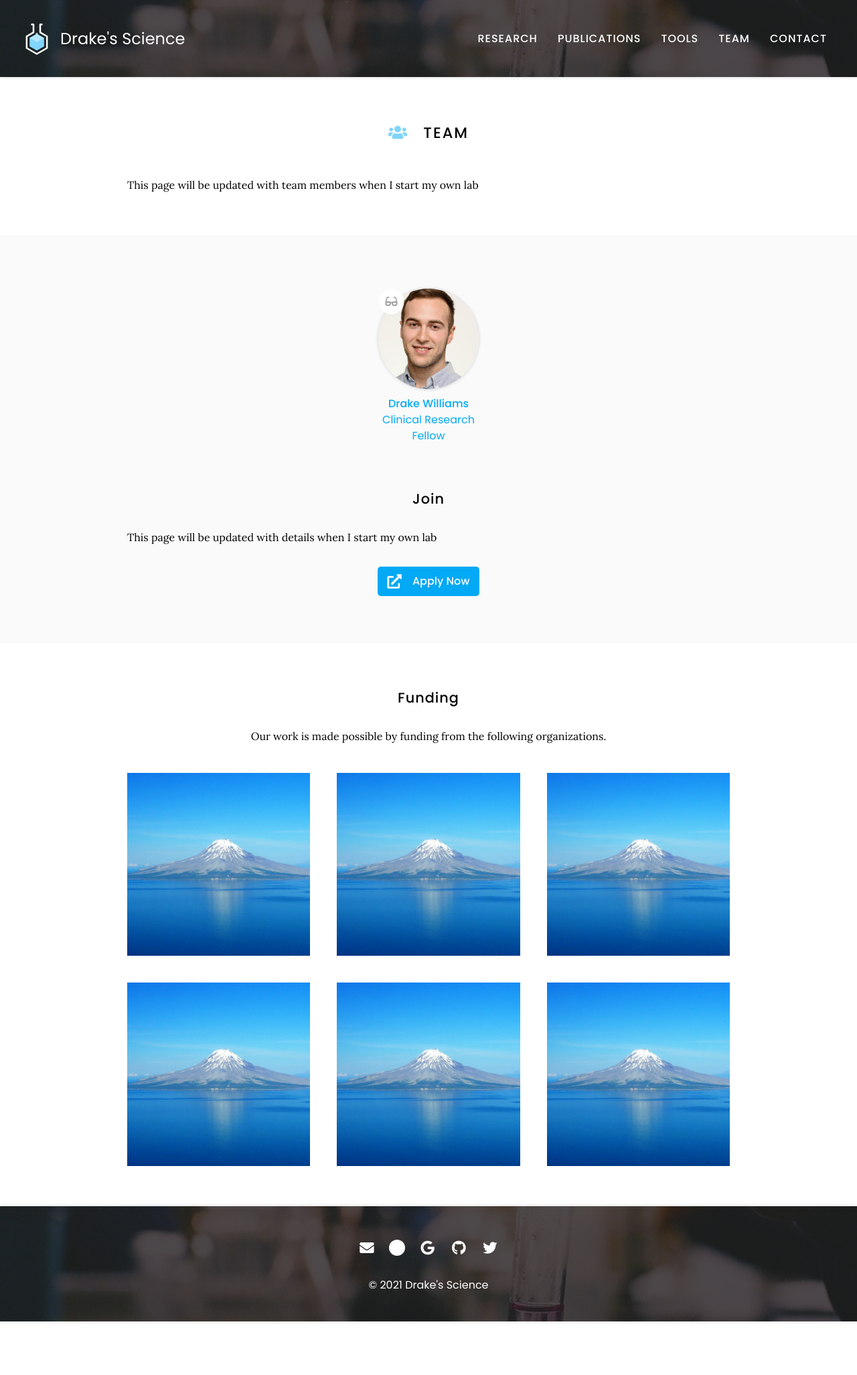
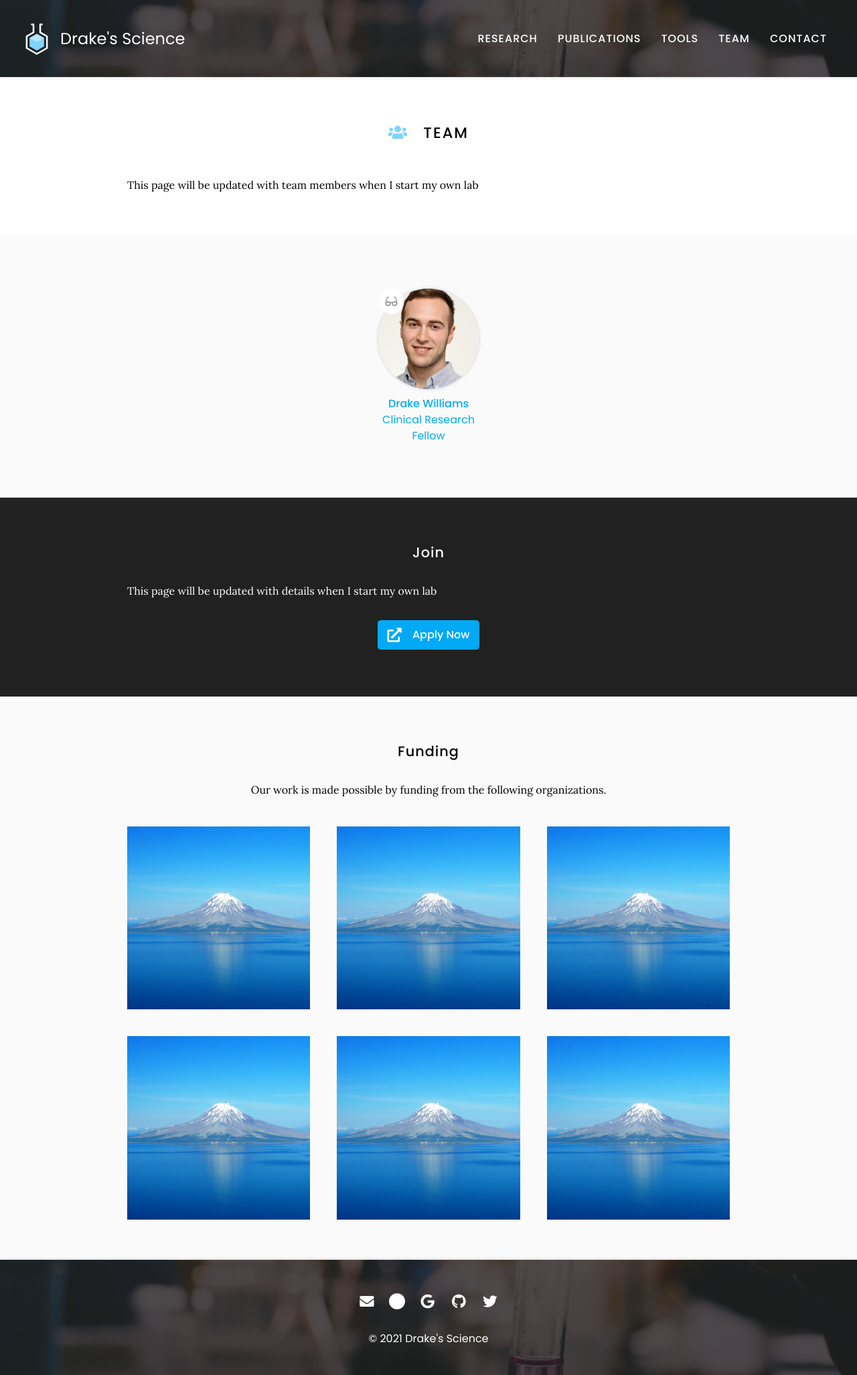
Before and after one commit to williamsdrake/williamsdrake.github.io, a Jekyll site: the page built from team/index.md, in a window 1280 px wide. Shown: the whole page at 67% size. Built offline with Jekyll 4.4.1, drawn with Linux system fonts in a browser that asks for light colours; nearby versions of some CDN libraries; before the commit the page ends 1973 px from its top, so only the background shows below that.

Commit message:
Update index.md

```diff
--- a/team/index.md
+++ b/team/index.md
@@ -19,6 +19,8 @@ This page will be updated with team members when I start my own lab
 %}
 
 {:.center}
+
+{% include section.html dark=true%}
 
 ## Join
 
```
